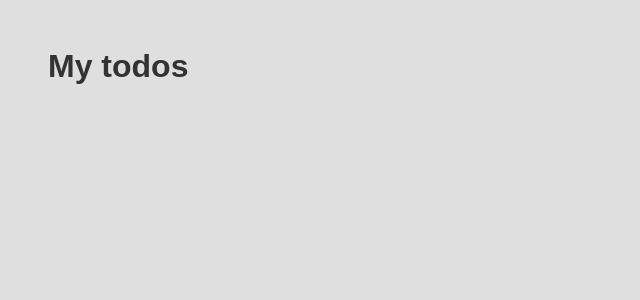
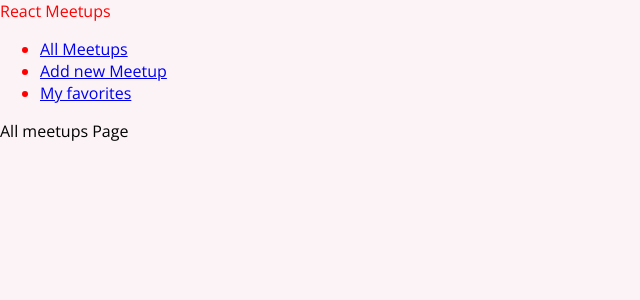
Before and after one commit to D4v1dD4art3/crash-course-react, a React (Create React App) app: page / in a window 1280 px wide. Shown: the top 300 px of the page, without its empty margins (0-640 px from the left). Built offline with nearby package versions, Linux system fonts and the light colour scheme.

Commit message:
🎨🚀 styling modules 🎨🚀

```diff
--- a/package.json
+++ b/package.json
@@ -8,6 +8,7 @@
     "@testing-library/user-event": "^12.7.2",
     "react": "^17.0.1",
     "react-dom": "^17.0.1",
+    "react-router-dom": "^6.0.2",
     "react-scripts": "4.0.3",
     "web-vitals": "^1.1.0"
   },
--- a/src/App.js
+++ b/src/App.js
@@ -1,7 +1,11 @@
+import MainNavigation from './components/layout/MainNavigation';
+import AllMeetupsPage from './pages/AllMeetups';
+
 function App() {
   return (
     <div>
-      <h1>My todos</h1>
+      <MainNavigation />
+      <AllMeetupsPage />
     </div>
   );
 }
--- /dev/null
+++ b/src/components/layout/MainNavigation.js
@@ -0,0 +1,23 @@
+import { Link } from 'react-router-dom';
+import classes from './MainNavigation.module.css';
+function MainNavigation() {
+  return (
+    <header className={classes.header}>
+      <div>React Meetups</div>
+      <nav>
+        <ul>
+          <li>
+            <Link to="/">All Meetups</Link>
+          </li>
+          <li>
+            <Link to="new-meetups">Add new Meetup</Link>
+          </li>
+          <li>
+            <Link to="favorites">My favorites</Link>
+          </li>
+        </ul>
+      </nav>
+    </header>
+  );
+}
+export default MainNavigation;
--- /dev/null
+++ b/src/components/layout/MainNavigation.module.css
@@ -0,0 +1,3 @@
+.header {
+  color: red;
+}
--- a/src/index.css
+++ b/src/index.css
@@ -1,74 +1,21 @@
+@import url('https://fonts.googleapis.com/css2?family=Open+Sans:wght@400;700&display=swap');
+
 * {
   box-sizing: border-box;
 }
 
 body {
-  font-family: sans-serif;
-  margin: 3rem;
-  background-color: #dfdfdf;
+  font-family: 'Open Sans', sans-serif;
+  margin: 0;
+  background-color: #fcf3f6;
 }
 
-h1,
-h2 {
-  color: #333333;
+h1 {
+  font-size: 2.5rem;
+  color: #2c292b;
 }
 
-.btn {
-  font: inherit;
-  padding: 0.5rem 1.5rem;
-  cursor: pointer;
-  border-radius: 4px;
-  background-color: #800040;
-  color: white;
-  border: 1px solid #800040;
-  margin: 0 1rem;
+h2 {
+  font-size: 1.5rem;
+  color: #2c292b;
 }
-
-.btn:hover {
-  background-color: #9c1458;
-  border-color: #9c1458;
-}
-
-.btn--alt {
-  background-color: transparent;
-  color: #800040;
-}
-
-.btn--alt:hover {
-  background-color: #f8dae9;
-}
-
-.card {
-  background-color: white;
-  border-radius: 4px;
-  box-shadow: 0 1px 4px rgba(0, 0, 0, 0.2);
-  padding: 1rem;
-  width: 20rem;
-}
-
-.actions {
-  text-align: right;
-}
-
-.modal {
-  box-shadow: 0 1px 4px rgba(0, 0, 0, 0.2);
-  border-radius: 6px;
-  background-color: white;
-  padding: 1rem;
-  text-align: center;
-  width: 30rem;
-  z-index: 10;
-  position: fixed;
-  top: 20vh;
-  left: calc(50% - 15rem);
-}
-
-.backdrop {
-  position: fixed;
-  z-index: 1;
-  background-color: rgba(0, 0, 0, 0.75);
-  width: 100%;
-  height: 100vh;
-  top: 0;
-  left: 0;
-}
--- a/src/index.js
+++ b/src/index.js
@@ -1,7 +1,19 @@
 import React from 'react';
 import ReactDOM from 'react-dom';
+import { BrowserRouter, Routes, Route } from 'react-router-dom';
+import Favorites from './pages/Favorites';
+import NewMeetup from './pages/NewMeetup';
 
 import './index.css';
 import App from './App';
 
-ReactDOM.render(<App />, document.getElementById('root'));
+ReactDOM.render(
+  <BrowserRouter>
+    <Routes>
+      <Route path="/" element={<App />} />
+      <Route path="new-meetups" element={<NewMeetup />} />
+      <Route path="favorites" element={<Favorites />} />
+    </Routes>
+  </BrowserRouter>,
+  document.getElementById('root')
+);
--- /dev/null
+++ b/src/pages/AllMeetups.js
@@ -0,0 +1,4 @@
+function AllMeetupsPage() {
+  return <div>All meetups Page</div>;
+}
+export default AllMeetupsPage;
--- /dev/null
+++ b/src/pages/Favorites.js
@@ -0,0 +1,4 @@
+function Favorites() {
+  return <div>Favorites Page</div>;
+}
+export default Favorites;
--- /dev/null
+++ b/src/pages/NewMeetup.js
@@ -0,0 +1,4 @@
+function NewMeetup() {
+  return <div>New Meet Page</div>;
+}
+export default NewMeetup;
```
Also changed, not shown: 1 other file (tests, documents, lock files or other folders).
